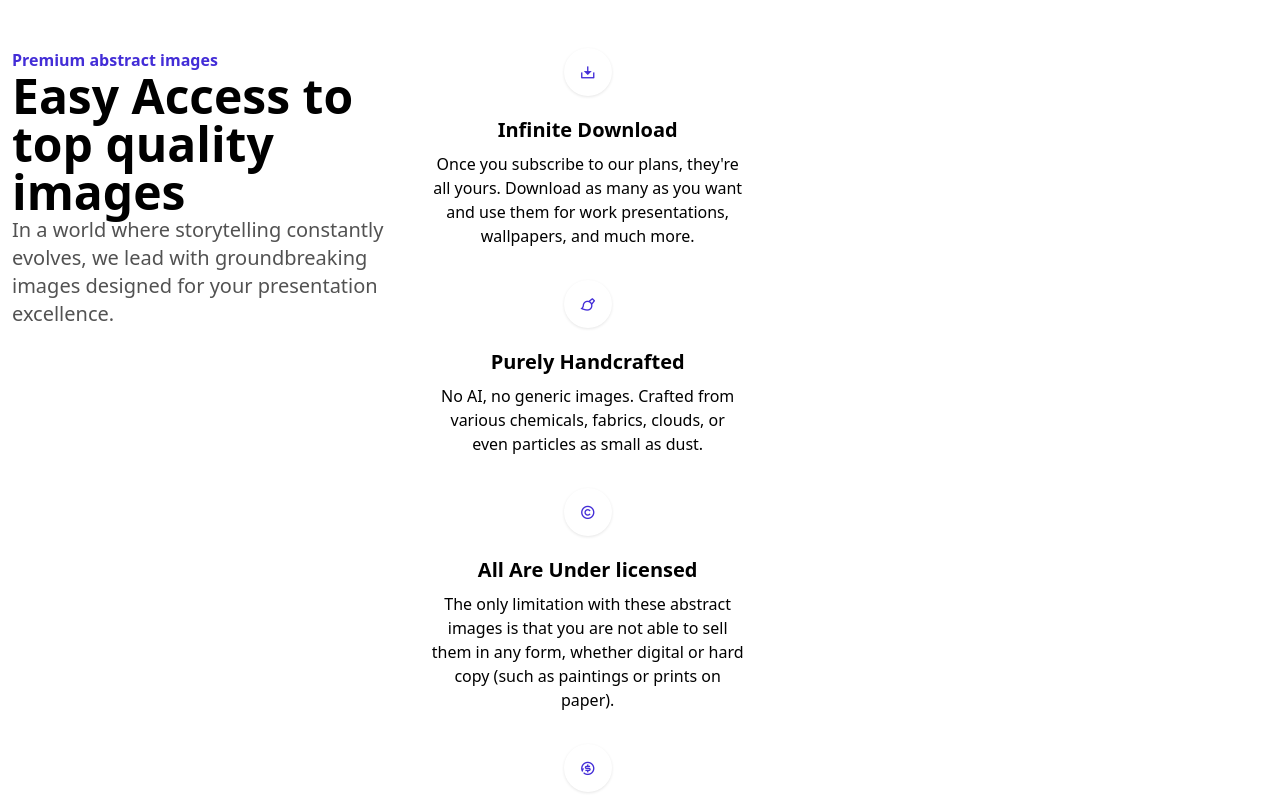
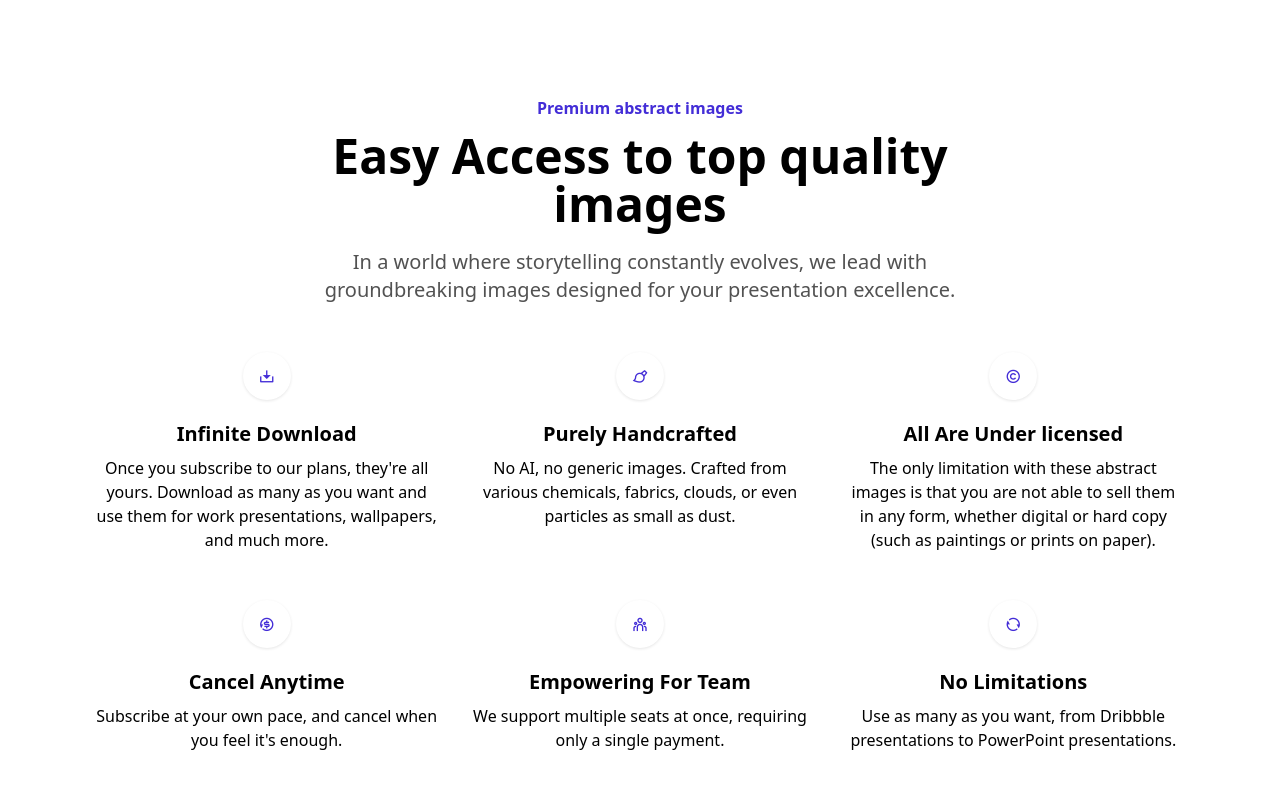
Before and after one commit to kevinleaves/vault, a React (Vite) app: page /features-grid in a window 1280 px wide. Shown: the top 800 px of the page. Built offline with nearby package versions, Linux system fonts and the light colour scheme.

Commit message:
finish desktop and tablet feature grid

```diff
--- a/src/routes/features-grid/-components/Feature.tsx
+++ b/src/routes/features-grid/-components/Feature.tsx
@@ -10,7 +10,7 @@ export const Feature = ({ icon, featureName, description }: FeatureProps) => {
   return (
     <li
       aria-label="feature cell"
-      className="flex flex-col list-none gap-5 items-center col-span-4"
+      className="flex flex-col h-full list-none gap-5 items-center col-span-4 md:col-span-3 lg:col-span-4"
     >
       {icon}
       <div className="text-center">
--- a/src/routes/features-grid/-components/FeatureList.tsx
+++ b/src/routes/features-grid/-components/FeatureList.tsx
@@ -54,7 +54,7 @@ const features = [
 
 export const FeatureList = () => {
   return (
-    <ul className="grid justify-center items-center gap-8">
+    <ul className="grid justify-center items-center gap-8 md:grid-cols-6 lg:grid-cols-12 lg:gap-y-12 lg:gap-x-8">
       {features.map(({ icon, featureName, description }) => {
         return (
           <Feature
--- a/src/routes/features-grid/index.tsx
+++ b/src/routes/features-grid/index.tsx
@@ -7,10 +7,10 @@ export const Route = createFileRoute('/features-grid/')({
 
 function RouteComponent() {
   return (
-    <div className="grid grid-cols-4 md:grid-cols-6 lg:grid-cols-12 bg-white py-12 px-3 gap-y-8">
-      <div className="col-span-4">
-        <div>
-          <p className="text-indigo-700 text-base font-semibold">
+    <div className="grid grid-cols-4 md:grid-cols-6 lg:grid-cols-12 bg-white py-12 px-7 gap-y-12 max-w-[1440px] w-full mx-auto lg:py-24 lg:px-24">
+      <div className="col-span-4 text-center md:col-span-6 lg:col-start-3 lg:col-end-11">
+        <div className="mb-5">
+          <p className="text-indigo-700 text-base font-semibold mb-3">
             Premium abstract images
           </p>
           <h2 className="font-semibold text-3xl lg:text-5xl">
@@ -22,7 +22,7 @@ function RouteComponent() {
           groundbreaking images designed for your presentation excellence.
         </p>
       </div>
-      <div className="col-span-4 md:col-span-3 justify-center items-center">
+      <div className="col-span-4 md:col-span-6 lg:col-span-12 justify-center items-center">
         <FeatureList />
       </div>
     </div>
```
